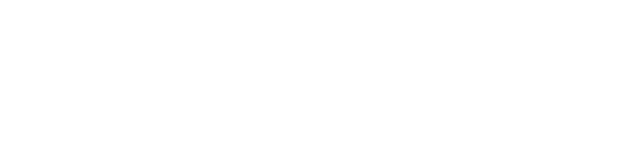
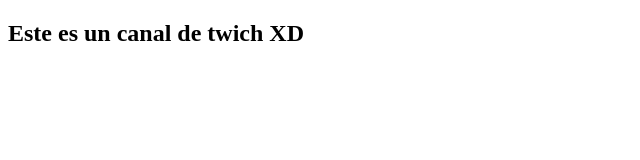
Before and after one commit to matiascavieres/proyectoDemoCursoPrework, a plain HTML site: page index.html in a window 1280 px wide. Shown: the whole page, without its empty margins (0-640 px from the left). Drawn offline with Linux system fonts and the light colour scheme.

Commit message:
cambios agredamos sitio twich

```diff
--- a/index.html
+++ b/index.html
@@ -7,6 +7,6 @@
     <title>Prueba</title>
 </head>
 <body>
-
+    <h2>Este es un canal de twich XD</h2>
 </body>
 </html>
```
